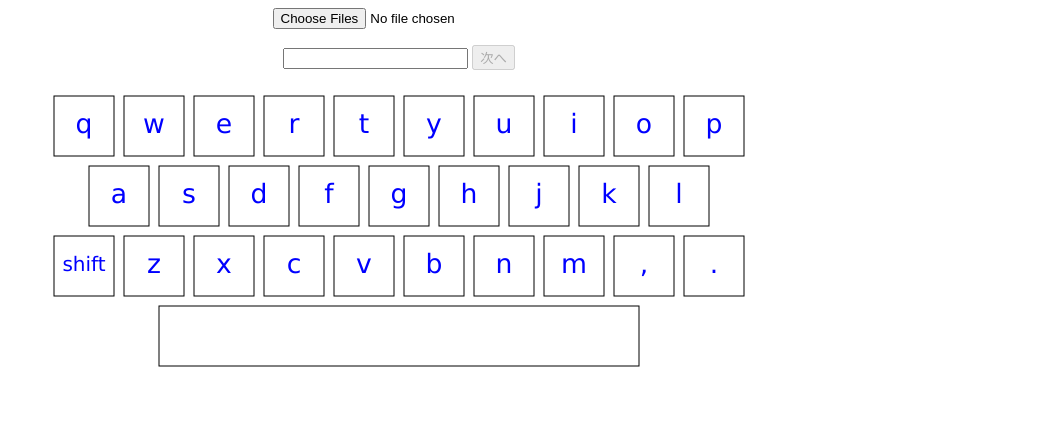
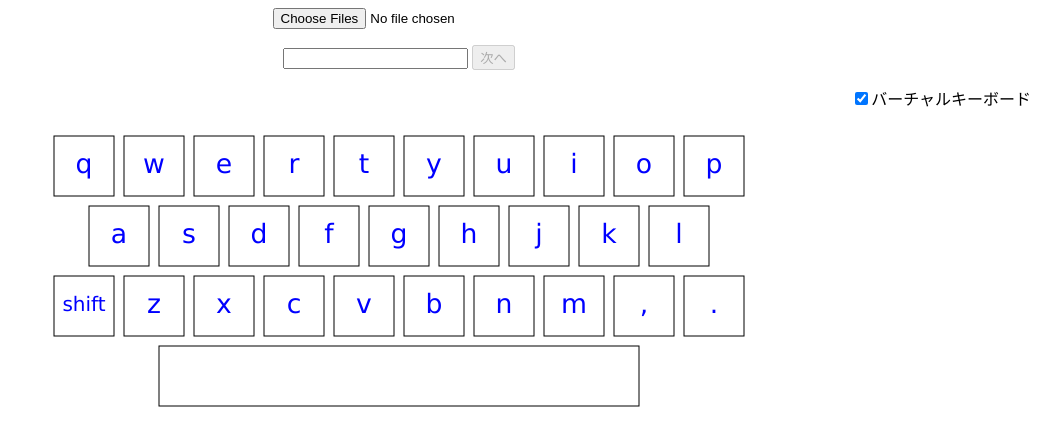
Before and after one commit to rcjsuen/zodiac, a plain HTML site: page flashcard.html in a window 1280 px wide. Shown: the whole page, without its empty margins (241-1280 px from the left). Drawn offline with Linux system fonts and the light colour scheme.

Commit message:
Allow the user to show or hide the virtual keyboard
If the user is simply studying alone and not in a team competition
environment, the virtual keyboard serves no purpose for the user. Thus,
the user should be able to hide the virtual keyboard.

```diff
--- a/flashcard.html
+++ b/flashcard.html
@@ -22,6 +22,7 @@
 <input id="input"/>
 <button id="nextBtn" type="button" onClick="onClick()" disabled>次へ</button>
 <p/>
+<p align="right"><input type="checkbox" state="true" id="keyboardChk" checked="true" onClick="showKeyboard()"/>バーチャルキーボード</p>
 
 <canvas id="canvas" width=710" height="290"/>
 
--- a/zodiac.js
+++ b/zodiac.js
@@ -42,6 +42,22 @@ function handleFileSelect(e) {
 	reader.readAsText(files[fileCounter], "UTF-8");
 }
 
+
+var enableKeyboard = true;
+var canvasKeyboardHeight = document.getElementById("canvas").getAttribute("height");
+
+function showKeyboard() {
+	enableKeyboard = !enableKeyboard;
+
+	if (enableKeyboard) {
+		document.getElementById("canvas").setAttribute("height", canvasKeyboardHeight);
+		document.getElementById("canvas").style.visibility = "visible";
+	} else {
+		document.getElementById("canvas").style.visibility = "hidden";
+		document.getElementById("canvas").setAttribute("height", 0);
+	}
+}
+
 document.getElementById('files').addEventListener('change', handleFileSelect, false);
 
 function show() {
```
